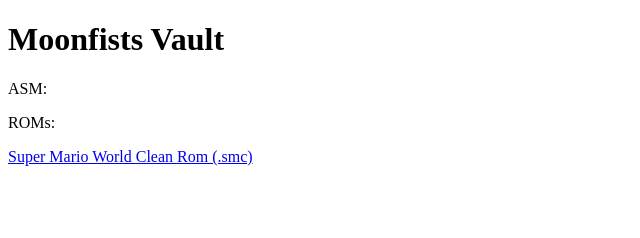
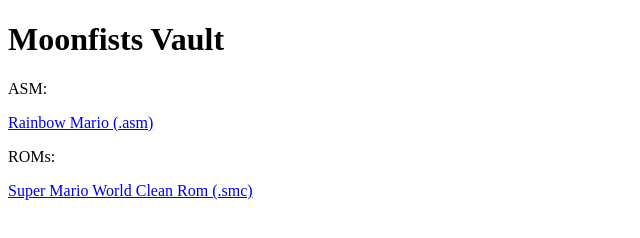
Before and after one commit to moonfist/moonfist.github.io, a plain HTML site: page index.html in a window 1280 px wide. Shown: the whole page, without its empty margins (0-640 px from the left). Drawn offline with Linux system fonts and the light colour scheme.

Commit message:
Update index.html

```diff
--- a/index.html
+++ b/index.html
@@ -3,6 +3,7 @@
 <body>
 <h1>Moonfists Vault</h1>
 <p>ASM: </p>
+<a href="https://github.com/moonfist/moonfist.github.io/blob/master/Files/ASM%20Files/rainbow_mario.asm">Rainbow Mario (.asm)</a>
 <p>ROMs: </p>
 <a href="https://github.com/moonfist/moonfist.github.io/raw/master/Files/ROMs/Super%20Mario%20World%20(U)%20%5B!%5D.smc">Super Mario World Clean Rom (.smc)</a>
 </html>
```
